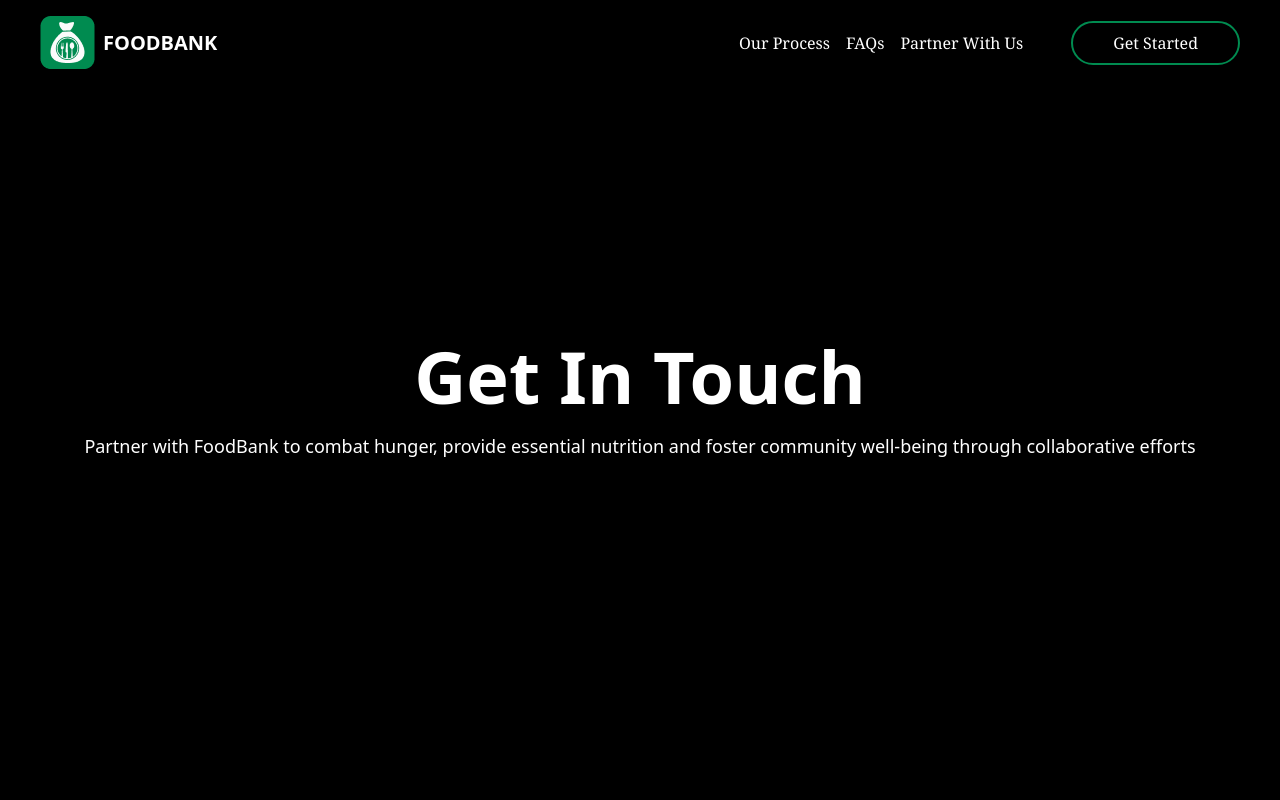
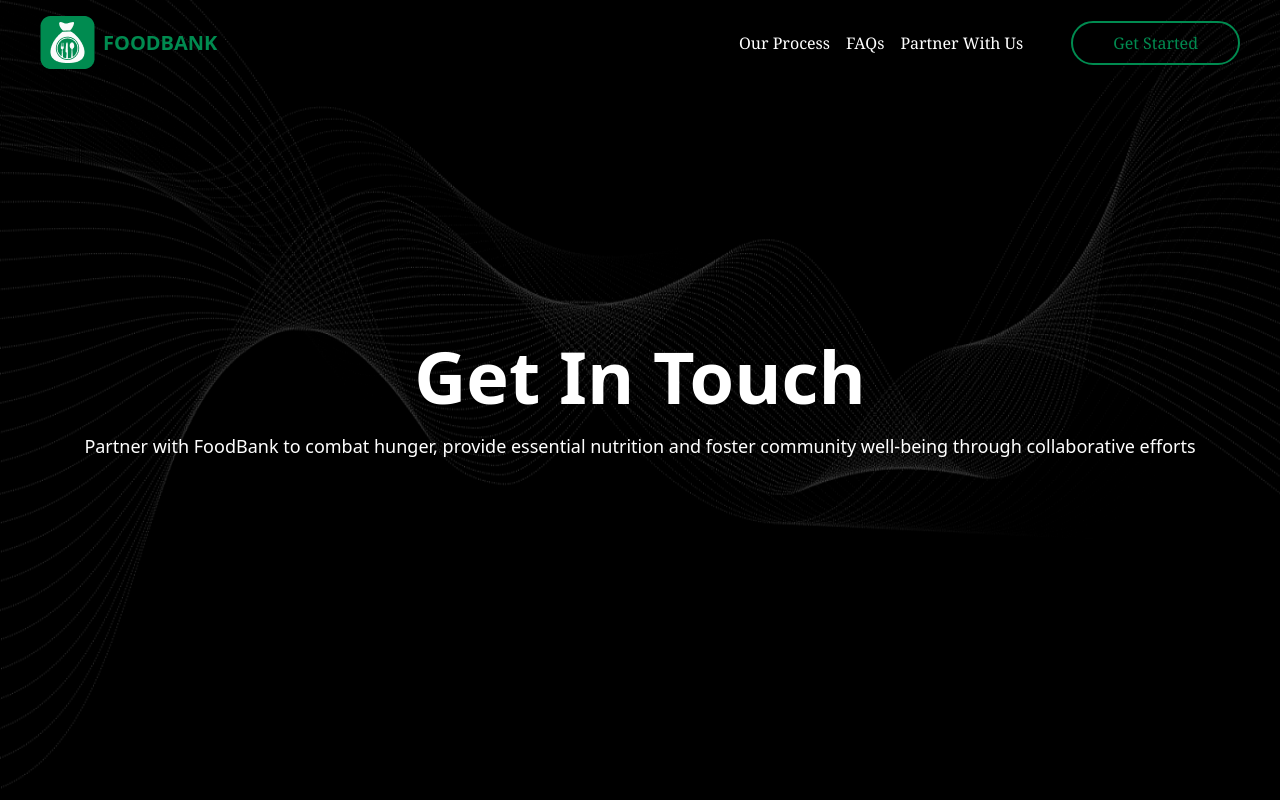
Before and after one commit to DevsSovereign/Foodbank4u, a React (Vite) app: page /get-in-touch in a window 1280 px wide. Shown: the top 800 px of the page. Built offline with nearby package versions, Linux system fonts and the light colour scheme; a web font is replaced by a local one.

Commit message:
Fix background image in get in touch page

```diff
--- a/src/pages/GetInTouch/Index.jsx
+++ b/src/pages/GetInTouch/Index.jsx
@@ -19,10 +19,10 @@ const Index = () => {
     <section className="max-w-[1450px] mx-auto relative overflow-hidden">
       <Header
         customStyle={"absolute w-full text-white"}
-        textColor={"text-white"}
+        textColor={"text-secondary"}
       />
-      <section className="bg-[url('/assets/wave.png')] relative flex items-center justify-center h-screen bg-fixed bg-cover bg-top">
-        <section className="bg-black w-full h-full">
+      <section id="hero" className="bg-black relative flex items-center justify-center h-screen">
+        <section className="bg-[url('/assets/wave.png')] bg-fixed bg-cover w-full h-full">
           <section className="text-white flex h-full flex-col justify-center items-center text-center">
             <h1 className="lg:text-7xl md:text-5xl text-4xl mb-5 font-bold">
               Get In Touch
```
